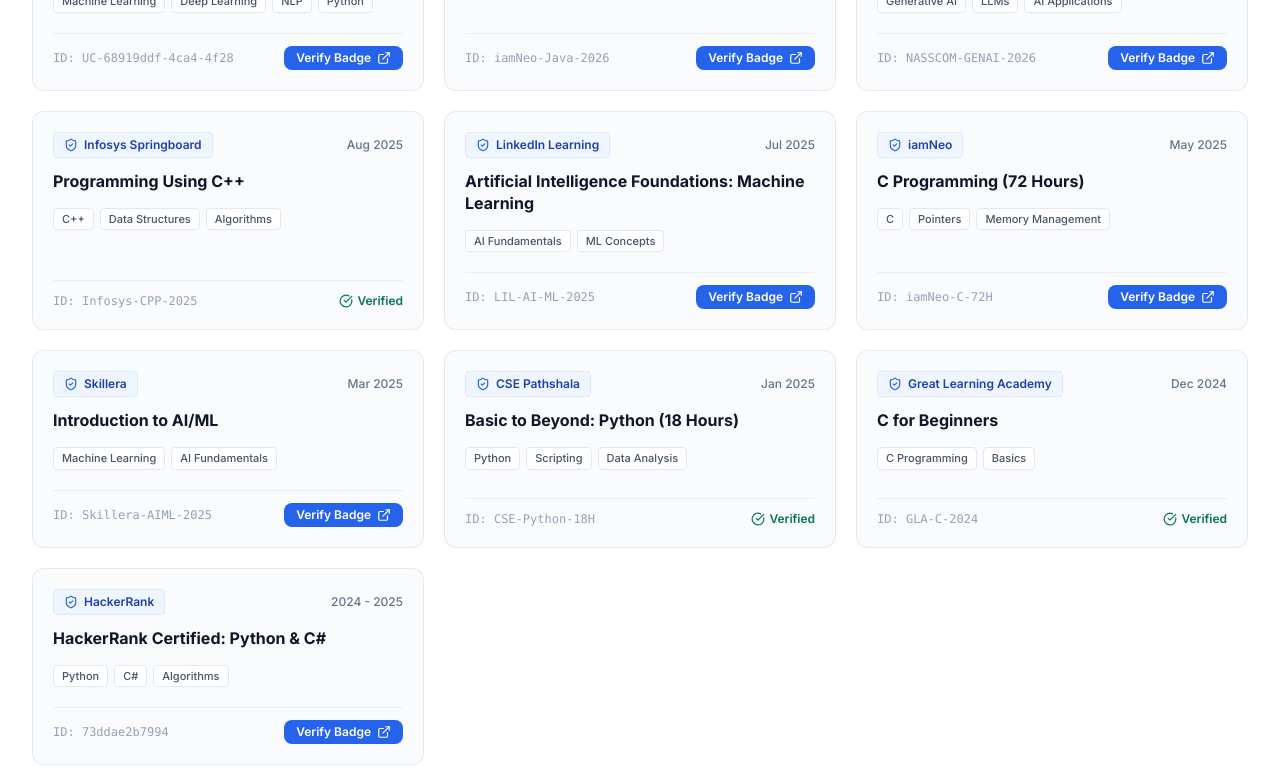
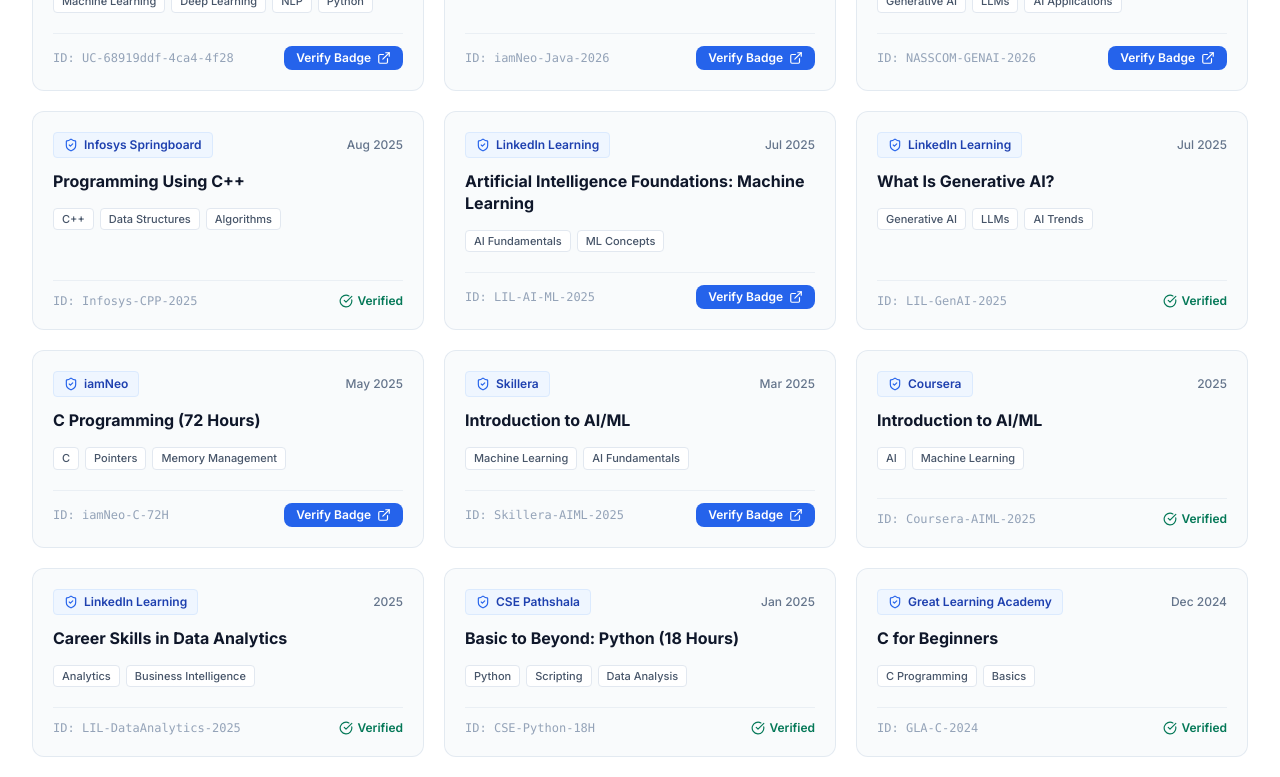
Before and after one commit to lizarawat/portfolio, a React (Vite) app: page / in a window 1280 px wide. Shown: the part 4820-5597 px from the top of the page. Built offline with nearby package versions, Linux system fonts and the light colour scheme.

Commit message:
Include all 16 certifications chronologically with direct verification links

```diff
--- a/src/data/resumeData.js
+++ b/src/data/resumeData.js
@@ -263,6 +263,14 @@
     link: "https://www.linkedin.com/learning/certificates/9065a8a04872e04f7086ad92c2c97f47921d7f2cc9bbbde05557f5556e6edd11"
   },
   {
+    title: "What Is Generative AI?",
+    issuer: "LinkedIn Learning",
+    date: "Jul 2025",
+    credentialId: "LIL-GenAI-2025",
+    tags: ["Generative AI", "LLMs", "AI Trends"],
+    link: null
+  },
+  {
     title: "C Programming (72 Hours)",
     issuer: "iamNeo",
     date: "May 2025",
@@ -277,6 +285,22 @@
     credentialId: "Skillera-AIML-2025",
     tags: ["Machine Learning", "AI Fundamentals"],
     link: "https://www.linkedin.com/posts/liza-rawat-912975352_ai-machinelearning-lifelonglearning-activity-7312874682704166912-Ye6f?utm_source=share&utm_medium=member_desktop&rcm=ACoAAFgQad4BnTBSquJP2h3zX-XUDmABldjx9NA"
+  },
+  {
+    title: "Introduction to AI/ML",
+    issuer: "Coursera",
+    date: "2025",
+    credentialId: "Coursera-AIML-2025",
+    tags: ["AI", "Machine Learning"],
+    link: null
+  },
+  {
+    title: "Career Skills in Data Analytics",
+    issuer: "LinkedIn Learning",
+    date: "2025",
+    credentialId: "LIL-DataAnalytics-2025",
+    tags: ["Analytics", "Business Intelligence"],
+    link: null
   },
   {
     title: "Basic to Beyond: Python (18 Hours)",
```
